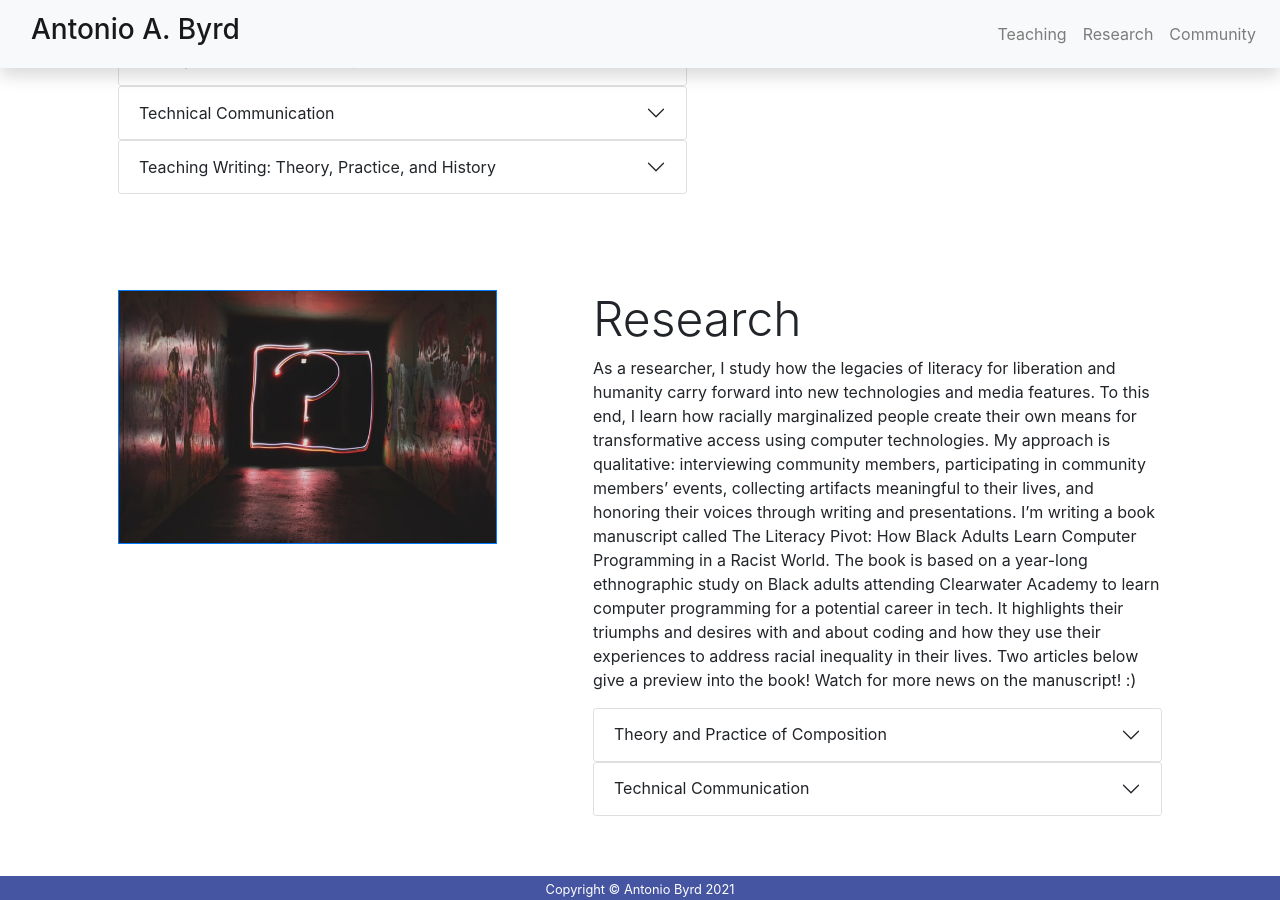
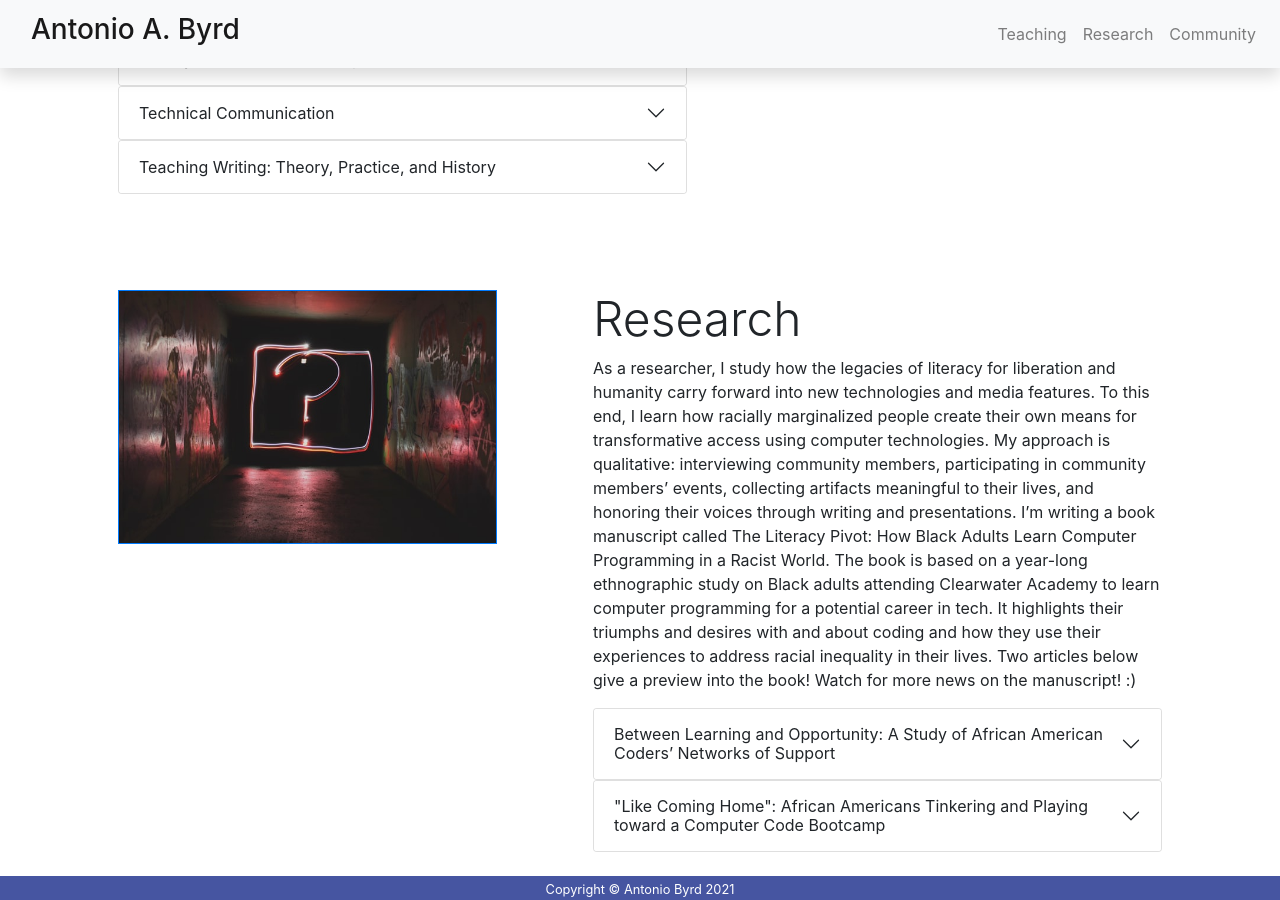
Before and after one commit to abyrd15/abyrd15.github.io, a Jekyll site: the page built from index.markdown, in a window 1280 px wide and 900 px high, scrolled down 2068 px. Built offline with Jekyll 4.4.1, drawn with Linux system fonts in a browser that asks for light colours; nearby versions of some CDN libraries; part of the change alters nothing that is shown.

Commit message:
Added article descriptions

```diff
--- a/_includes/home/section_research.html
+++ b/_includes/home/section_research.html
@@ -13,14 +13,14 @@
                             <div class="accordion-item">
                                 <h2 class="accordion-header" id="headingOne">
                                 <button class="accordion-button collapsed" type="button" data-toggle="collapse" data-target="#collapseOne" aria-expanded="true" aria-controls="collapseOne">
-                                    Theory and Practice of Composition
+                                    Between Learning and Opportunity: A Study of African American Coders’ Networks of Support
                                 </button>
                                 </h2>
                             </div>
                         </div>
                           <div id="collapseOne" class="collapse" aria-labelledby="headingOne" data-parent="#accordionExample">
                             <div class="accordion-body">
-                                In this undergraduate course, students explore how nature, tools, and practices of literacy changes as writing technologies evolve and  howthat presents new challenges to how we conduct our lives. Throughout the course, we hold to one very important idea that will keep coming in our discussions: Writing is not a neutral, value-free skill but rather a type of knowledge and practice that shapes how we perceive our world and interact with others; writing participates in our oppression but also in our liberation. Because this is a writing intensive course, the course highlights revision and reflection on students' writing processes. Our projects include literacy archive essays, data visualization, and writing a series of short essays with the help of artificial intelligence.
+                                This study examines how African American adults attending a code bootcamp continue to learn coding literacy despite life challenges associated with racial oppression. suggest that participants use various clusters of support in their network to provide the personal resources coders need to code and what is hard to come by in situations of racial injustice. Instead of a universal approach to accessing technology, different kinds of networks and resources can lead to continuous access. This study furthers research on racially marginalized adults’ digital literacies and demonstrates how ego network analysis maybe useful for qualitative research on theories of ecological writing.
                                 <div class="p-4">
                                     <a class="btn btn-primary btn-sm" href="https://docs.google.com/document/d/1pL-hYMD1h4G9z5BhGe468YI26-P7yROKq1KAFLKmNsc/edit?usp=sharing" role="button">Read more!</a>
                                 </div>
@@ -30,14 +30,14 @@
                             <div class="accordion-item">
                                 <h2 class="accordion-header" id="headingTwo">
                                 <button class="accordion-button collapsed" type="button" data-toggle="collapse" data-target="#collapseTwo" aria-expanded="true" aria-controls="collapseTwo">
-                                    Technical Communication
+                                    "Like Coming Home": African Americans Tinkering and Playing toward a Computer Code Bootcamp
                                 </button>
                                 </h2>
                             </div>
                         </div>
                           <div id="collapseTwo" class="collapse" aria-labelledby="headingTwo" data-parent="#accordionExample">
                             <div class="accordion-body">
-                                In this undergraduate and graduate course, students practice communicating technical knowledge for diverse audiences. Students learn current theories and research methods in professional and technical writing and then apply their knowledge and skills developed in their major to individual and team-based writing projects. In this course, we consider how technical communication must consider multi- and inter-cultural contexts and are influenced by institutions and systems of power. To this end, we create civic technologies -- public digital goods that benefit and solve problems in the local community. Examples of civic technologies include a mobile app that maps lots that could be used for housing or a website that connects donors with nonprofits.
+                                Some computer code bootcamps offer racially marginalized adults training in computer programming to assist in their social mobility. Many African American adults have little to no prior experience with programming. Literacy life history interviews show that the procedural literacy adult students practiced out of school scaffolded their learning coding literacy.
                                 <div class="p-4">
                                     <a class="btn btn-primary btn-sm" href="https://docs.google.com/document/d/1GiXfnvNfxRmrz-veW6I6e2Ba2Vs61dqhTdhIilBsLiU/edit?usp=sharing" role="button">Read more!</a>
                                 </div>
```
